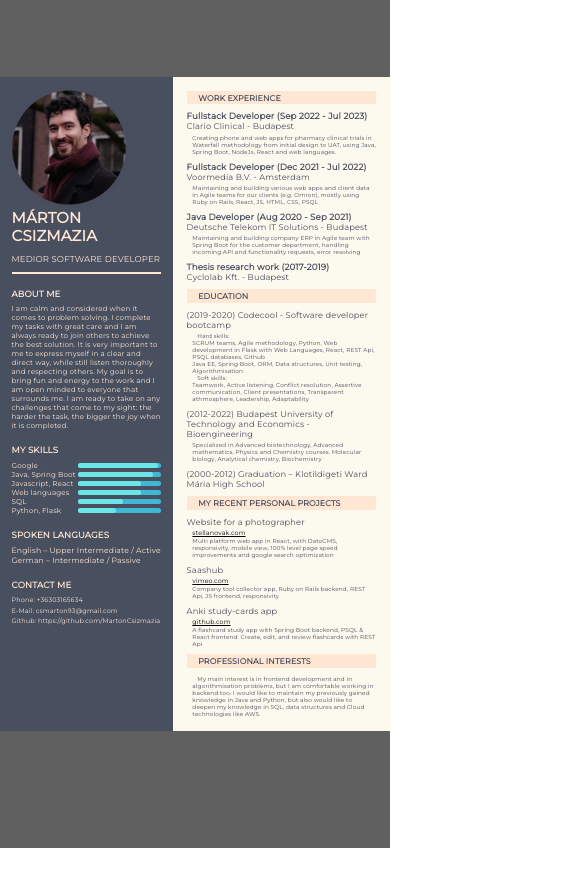
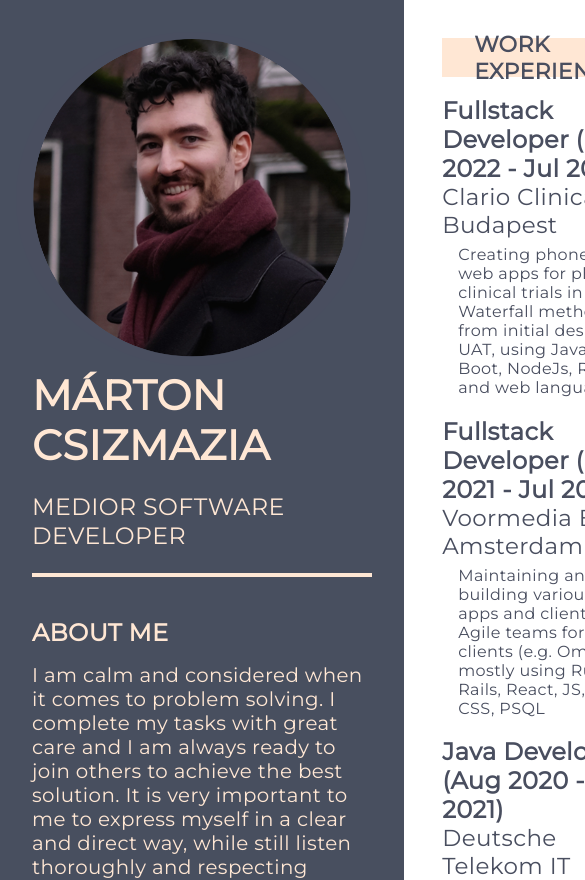
Before and after one commit to martoncsizmazia93/cvinreact, a React (Create React App) app: page / in a window 390 px wide. Shown: the top 880 px of the page, 585 px wide, since content can reach past the window. Before the commit the page ends 848 px from the top, so only its background shows below. Built offline with nearby package versions, Linux system fonts and the light colour scheme.

Commit message:
initial styling for mobile view added, not configured.

```diff
--- a/src/App.css
+++ b/src/App.css
@@ -186,20 +186,206 @@ hr.separating-line {
 }
 
 
+/*@media screen and (max-width: 420px) {*/
+/*  .App {*/
+/*    padding-top: 5rem;*/
+/*    zoom: 0.6;*/
+/*    -moz-transform: scale(0.6);*/
+/*    padding-bottom: 122px;*/
+/*  }*/
+/*}*/
+
+/*@media screen and (max-width: 300px) {*/
+/*  .App {*/
+/*    padding-top: 5rem;*/
+/*    zoom: 0.5;*/
+/*    -moz-transform: scale(0.5);*/
+/*    padding-bottom: 200px;*/
+/*  }*/
+/*}*/
+
+
 @media screen and (max-width: 420px) {
   .App {
-    padding-top: 5rem;
-    zoom: 0.6;
-    -moz-transform: scale(0.6);
-    padding-bottom: 122px;
+    background-color: #606060;
+    font-family: "Montserrat";
+    letter-spacing: 0.4px;
+
+  }
+
+
+  .cv {
+    margin: 0 auto;
+    max-width: 74rem;
+    background-color: #fcf9ef;
+    display: flex;
+  }
+
+  .left-section{
+    background-color: #484f5f;
+    flex-grow: 1;
+    max-width: 30rem;
+    color: #ffe7d4;
+  }
+
+  .right-section{
+    flex-grow: 2.5;
+    color: #494e5f;
+    max-width: 44rem;
+  }
+
+  .left-section-container{
+    margin: 2rem;
+  }
+
+  /*LEFT SECTION*/
+  /*############################################################*/
+
+  .photo{
+    max-width: 22rem;
+    margin-left: -1rem;
+    overflow: hidden;
+  }
+
+  .photo img {
+    object-fit: contain;
+    width: 100%;
+    border-radius: 50%;
+
+  }
+
+  .name{
+    font-size: 2.6rem;
+    font-weight: bold;
+  }
+
+  .title{
+    font-size: 1.48rem;
+    font-weight: lighter;
+    margin: 1.4rem 0;
+  }
+
+  /* Thick border */
+  hr.separating-line {
+    border: 2px solid #ffe7d4;
+  }
+
+  .left-section-title{
+    font-size: 1.5rem;
+    font-weight: bold;
+    margin: 2.6rem 0 1rem 0;
+  }
+
+  .about-me{
+    font-size: 1.24rem;
+  }
+
+  .skill-container{
+
+  }
+
+  .skill{
+    display: flex;
+    align-items: center;
+    justify-content: space-between;
+  }
+
+  .skill-name{
+    font-size: 1.24rem;
+  }
+
+  .skill-bar {
+    width: 14.4rem;
+    background-color: #40b8d5;
+    border-radius: 40px;
+    height: 1rem;
+  }
+
+  /* INDIVIDUAL BAR'S STYLING, SAME GOES WITH OTHER BARS */
+
+  .bar {
+    width: 20%;
+    background-color: #6ce5e8;
+    color: #fff;
+    border-radius: 40px;
+    height: 1rem;
+  }
+
+  .bar-1{
+    width: 96%;
+  }
+
+  .bar-2{
+    width: 90%;
+  }
+
+  .bar-3{
+    width: 75%;
+  }
+
+  .bar-4{
+    width: 75%;
+  }
+
+  .bar-5{
+    width: 54%;
+  }
+
+  .bar-6{
+    width: 45%;
+  }
+
+  .spoken-language{
+    font-size: 1.34rem;
+    margin: 0.3rem 0;
+  }
+
+  .contact-line{
+    font-size: 1.12rem;
+    margin: 0.4rem 0;
+  }
+
+  /*RIGHT SIDE*/
+  /*#############################################################*/
+
+  .right-section-container{
+    margin: 2.4rem;
+  }
+
+  .right-section-title{
+    background-color: #ffe7d4;
+    padding-left: 2rem;
+    height: 2.4rem;
+    font-size: 22px;
+    display: flex;
+    align-items: center;
+    font-weight: bold;
+  }
+
+  .a-work{
+    margin: 1.2rem 0;
+  }
+
+  .work-title{
+    font-size: 1.5rem;
+    font-weight: bold;
+  }
+
+  .work-location{
+    font-size: 1.44rem;
+    font-weight: lighter;
+  }
+
+  .work-describtion{
+    font-size: 1rem;
+    font-weight: lighter;
+    margin-top: 0.4rem;
+    margin-left: 1rem;
+  }
+
+  .project-url{
+    color: black;
+    font-size: 1.1rem;
+    text-decoration: underline;
   }
 }
-
-@media screen and (max-width: 300px) {
-  .App {
-    padding-top: 5rem;
-    zoom: 0.5;
-    -moz-transform: scale(0.5);
-    padding-bottom: 200px;
-  }
-}
```
